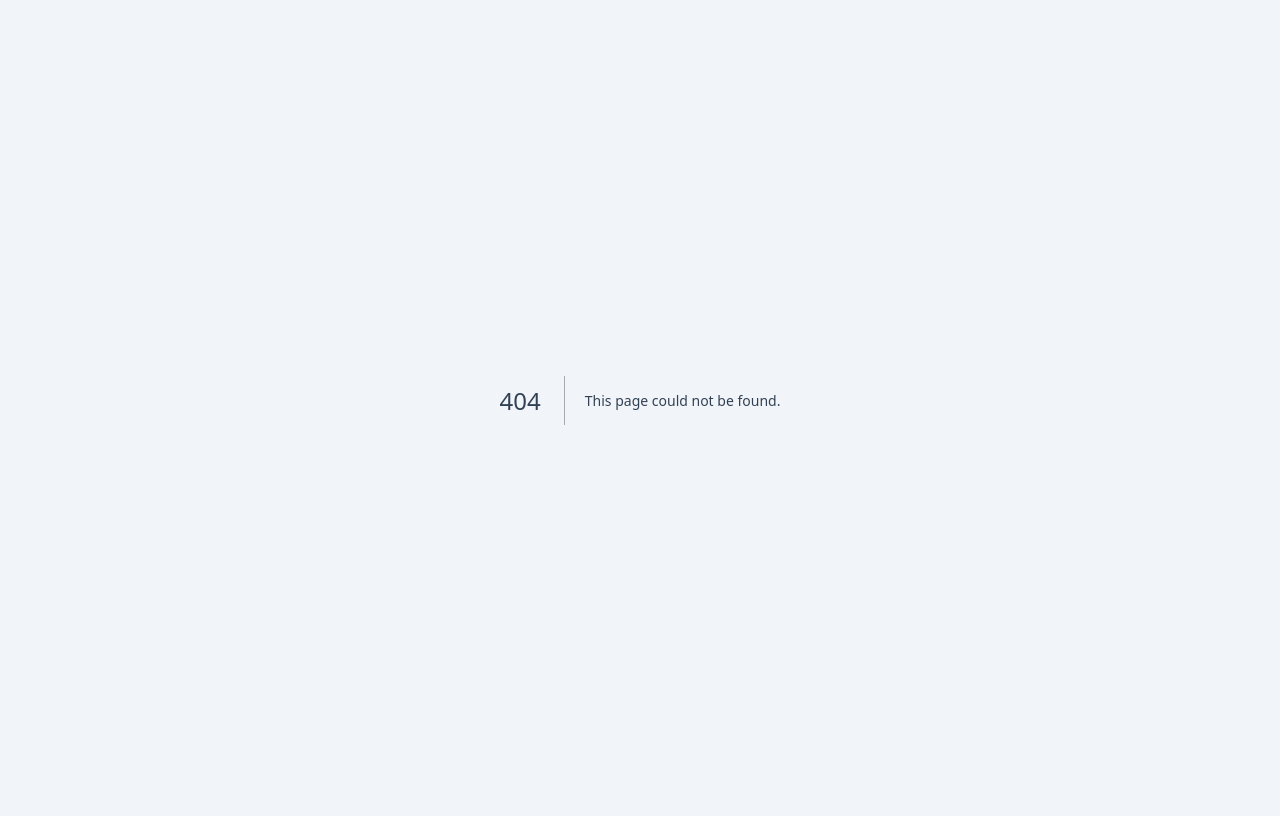
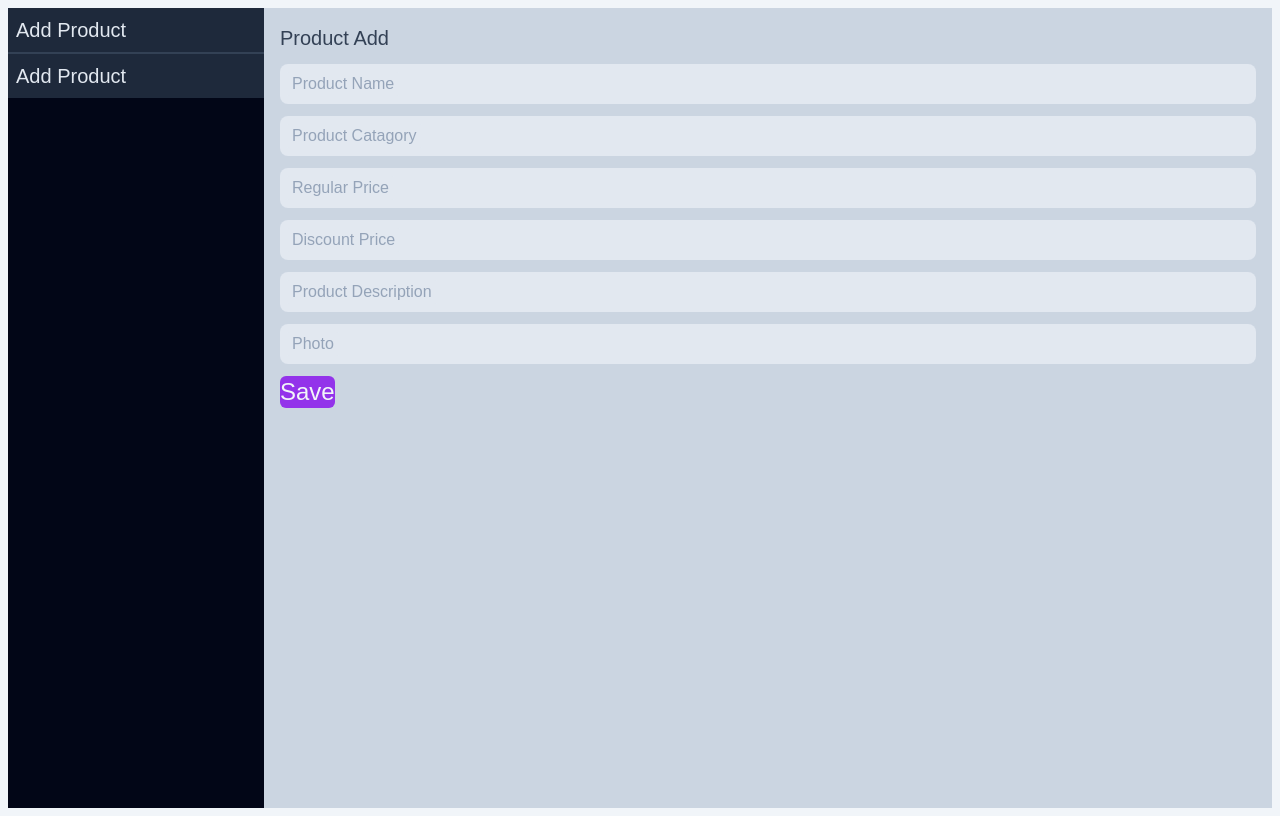
Before and after one commit to arifur-coder33/shopx, a Next.js app: page /admin/product/add in a window 1280 px wide. Before the commit this address had no page. Built offline with nearby package versions, Linux system fonts and the light colour scheme; a web font is replaced by a local one.

Commit message:
product upload action and form work

```diff
--- a/app/admin/layout.js
+++ b/app/admin/layout.js
@@ -1,5 +1,4 @@
-
-
+import Link from "next/link";
 
 export const metadata = {
   title: "Admin | আমার শপ",
@@ -8,11 +7,18 @@ export const metadata = {
 
 export default function AdminLayout({ children }) {
   return (
-
-
-
-        <div className="max-w-7xl mx-auto p-2">{children}</div>
-
-
+    <div className="max-w-7xl mx-auto p-2">
+      <div className="flex flex-row">
+        <div className="md:w-64 w-36 relative">
+          <div className="md:w-64 w-36 flex flex-col min-h-screen bg-slate-950 absolute top-0 left-0 ">
+            <div className="bg-slate-800 p-2 text-slate-200 border-b-2 border-slate-700 ">
+              <Link href={"/admin/product/add"}>Add Product</Link>
+            </div>
+            <div className="bg-slate-800 p-2 text-slate-200">Add Product</div>
+          </div>
+        </div>
+        <div className="flex-1 bg-slate-300 min-h-screen">{children}</div>
+      </div>
+    </div>
   );
 }
--- /dev/null
+++ b/app/admin/product/add/page.js
@@ -0,0 +1,39 @@
+import Button from "@/components/button";
+import FloatingInput from "@/components/input/FloatingInput";
+
+export default function ProductAdd() {
+  return (
+    <div className=" p-4">
+      <div>Product Add</div>
+      <div className="w-full ">
+        <form>
+          <FloatingInput label={"Product Name"} name={"name"} type={"text"} />
+          <FloatingInput
+            label={"Product Catagory"}
+            name={"catagory"}
+            type={"text"}
+          />
+          <FloatingInput
+            label={"Regular Price"}
+            name={"regularPrice"}
+            type={"text"}
+          />
+
+          <FloatingInput
+            label={"Discount Price"}
+            name={"discountPrice"}
+            type={"text"}
+          />
+          <FloatingInput
+            label={"Product Description"}
+            name={"description"}
+            type={"textArea"}
+          />
+
+          <FloatingInput label={"Photo"} name={"photo"} type={"text"} />
+          <Button> Save </Button>
+        </form>
+      </div>
+    </div>
+  );
+}
--- a/components/NavBar.jsx
+++ b/components/NavBar.jsx
@@ -1,10 +1,13 @@
 // import { KalpanaUNICODE } from "@/app/layout";
+import { auth } from "@/auth";
 import { User2Icon } from "lucide-react";
 import Link from "next/link";
 import Cart from "./Cart";
 import KalapanaFont from "./KalapanaFont";
 import ThemeToggle from "./TheamToggle";
-export default function NavBar() {
+export default async function NavBar() {
+  const session = await auth();
+
   return (
     <>
       <div className=" sticky top-0 z-40 text-slate-200 hover:text-slate-100  w-full bg-gradient-to-br from-[rgba(15,23,42,0.85)] via-[rgba(0,0,0,0.85)] to-[rgba(15,23,42,0.85)] shadow-sm shadow-slate-200 p-2">
@@ -16,6 +19,7 @@ export default function NavBar() {
             </Link>
           </div>
           <div className="flex flex-row justify-end gap-1 items-center">
+            {session && <div>{session.user.name}</div>}
             <Link className="nav-hover" href={"/login"}>
               <User2Icon />
             </Link>
--- a/components/auth/LoginForm.jsx
+++ b/components/auth/LoginForm.jsx
@@ -29,8 +29,7 @@ export default function LoginForm() {
 
       // Redirect or success logic
     } catch (error) {
-      console.log(error);
-      console.log("something went wrong");
+      console.log("");
     }
   }
 
--- a/components/input/FloatingInput.jsx
+++ b/components/input/FloatingInput.jsx
@@ -13,12 +13,12 @@ export default function FloatingInput({
         type={type}
         name={name}
         id={name}
-          className="block px-2.5 pb-2.5 pt-4 w-full  text-gray-900 bg-slate-200 dark:bg-slate-600 rounded-lg border-1  appearance-none dark:text-white dark:border-gray-600 dark:focus:border-red-500 focus:outline-none focus:ring-2 focus:border-slate-200 peer"
+        className="block px-1  pt-4 w-full text-base text-gray-900 bg-slate-200 dark:bg-slate-600 rounded-lg border-1  appearance-none dark:text-white dark:border-gray-600 dark:focus:border-red-500 focus:outline-none focus:ring-2 focus:border-slate-200 peer"
         placeholder={" "}
       />
       <label
         htmlFor={name}
-          className="absolute rounded-md text-gray-700 bg-slate-200 dark:bg-slate-600 dark:text-gray-400 duration-300 transform -translate-y-4 scale-75 top-2 z-10 origin-[0]   px-2 peer-focus:px-2 peer-focus:text-blue-600 peer-focus:dark:text-slate-200 peer-placeholder-shown:scale-100 peer-placeholder-shown:-translate-y-1/2 peer-placeholder-shown:top-1/2 peer-focus:top-2 peer-focus:scale-75 peer-focus:-translate-y-4 rtl:peer-focus:translate-x-1/4 rtl:peer-focus:left-auto start-1"
+        className="absolute rounded-md text-slate-400 text-base bg-slate-200 dark:bg-slate-600 dark:text-gray-400 duration-300 transform -translate-y-4 scale-75 top-2 z-10 origin-[0]   px-2 peer-focus:px-2 peer-focus:text-blue-600 peer-focus:dark:text-slate-200 peer-placeholder-shown:scale-100 peer-placeholder-shown:-translate-y-1/2 peer-placeholder-shown:top-1/2 peer-focus:top-2 peer-focus:scale-75 peer-focus:-translate-y-4 rtl:peer-focus:translate-x-1/4 rtl:peer-focus:left-auto start-1"
       >
         {label}
       </label>
```
Also changed, not shown: auth.js (+18 -3 lines), 1 other file (tests, documents, lock files or other folders). Lines whose indentation alone changed are shown as unchanged.
